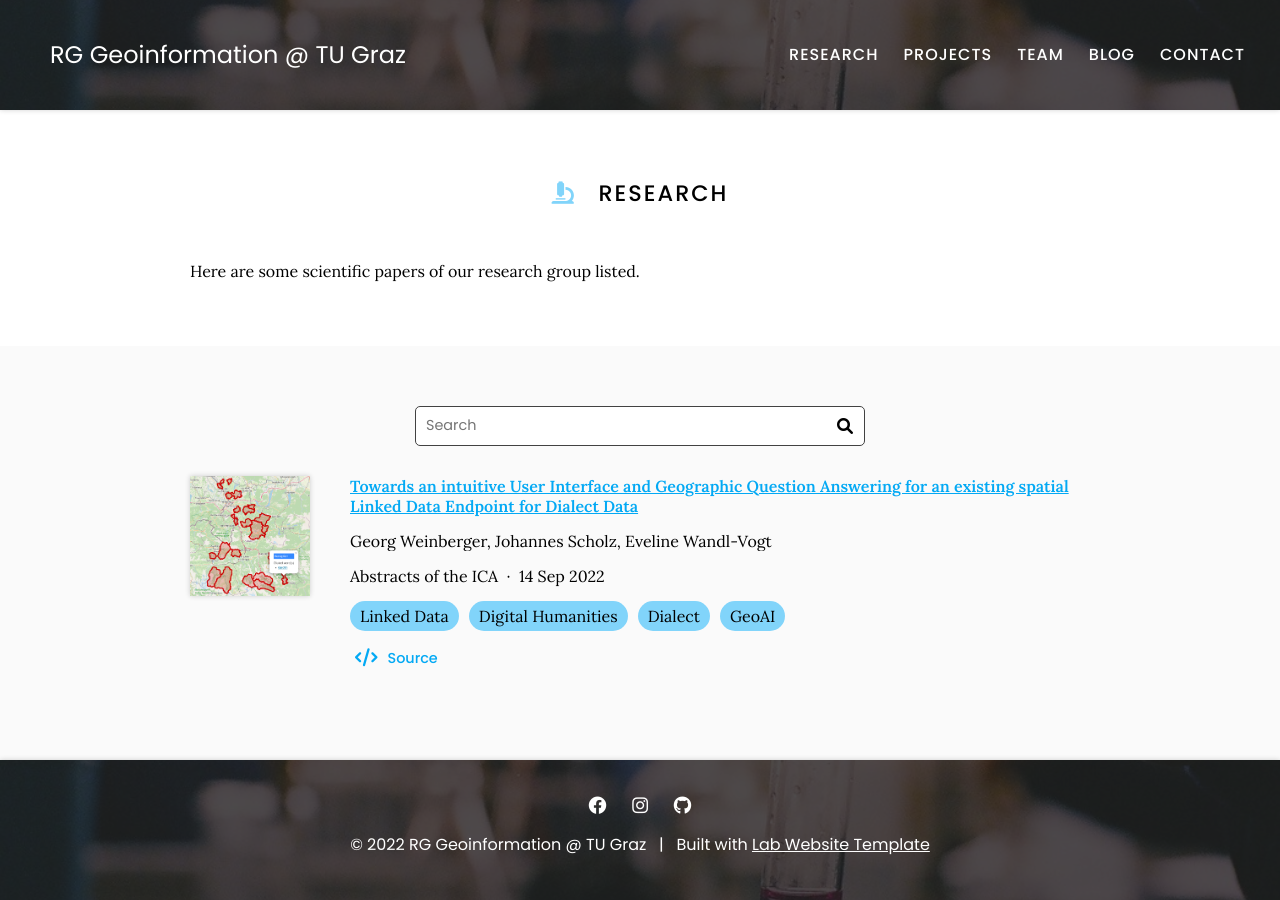
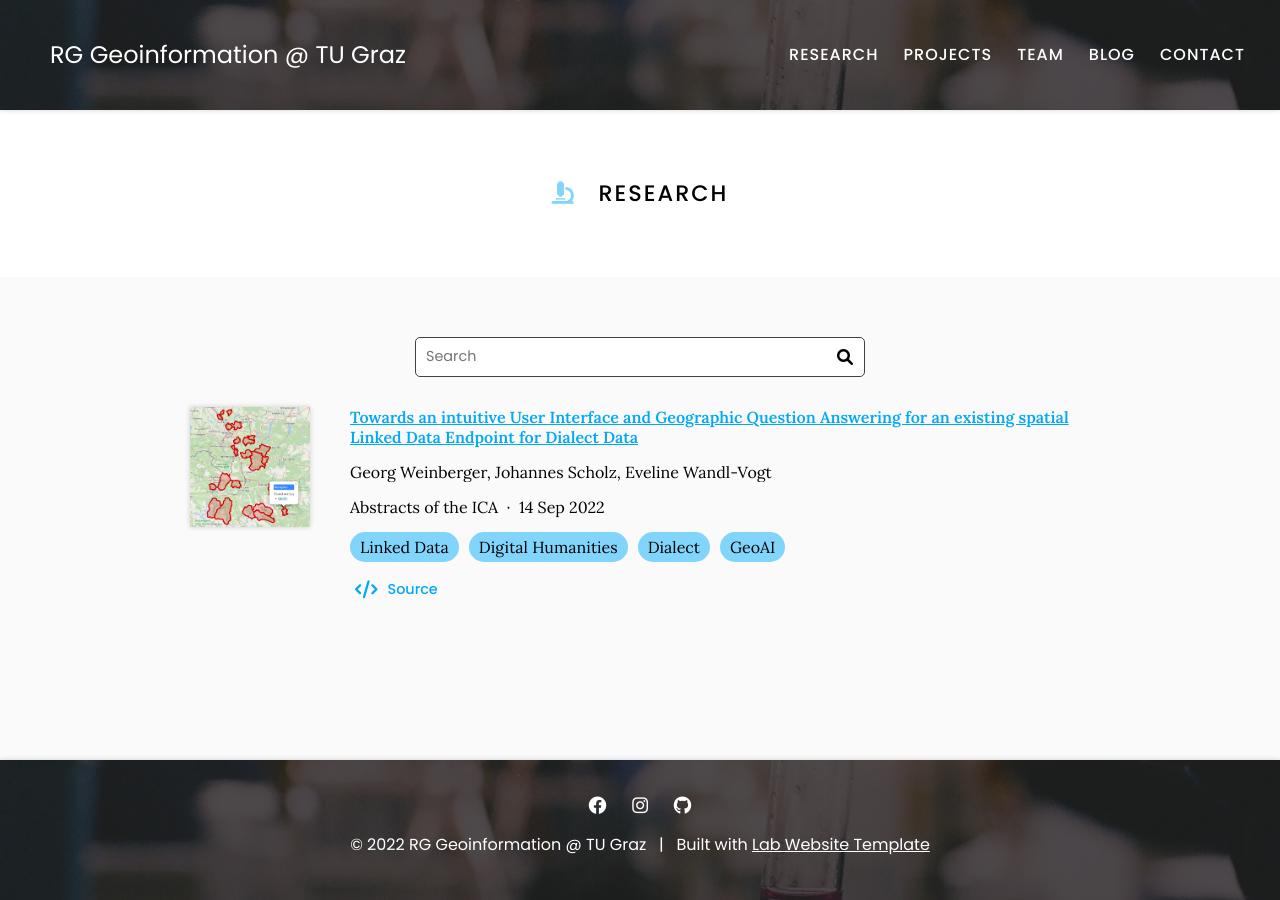
Before and after one commit to Geoinfo-TUGraz/Geoinfo-TUGraz.github.io, a Jekyll site: the page built from research/index.md, in a window 1280 px wide. Built offline with Jekyll 4.4.1, drawn with Linux system fonts in a browser that asks for light colours.

Commit message:
Update index.md

```diff
--- a/research/index.md
+++ b/research/index.md
@@ -6,7 +6,7 @@ nav:
 ---
 
 # <i class="fas fa-microscope"></i>Research
-Here are some scientific papers of our research group listed.
+<!--Here are some scientific papers of our research group listed.-->
 
 {% include section.html %}
 
```
